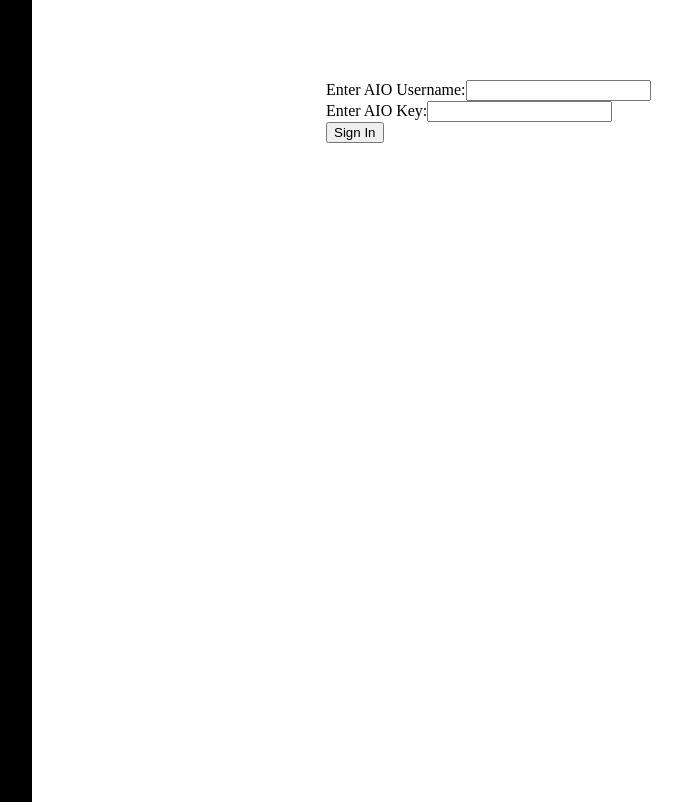
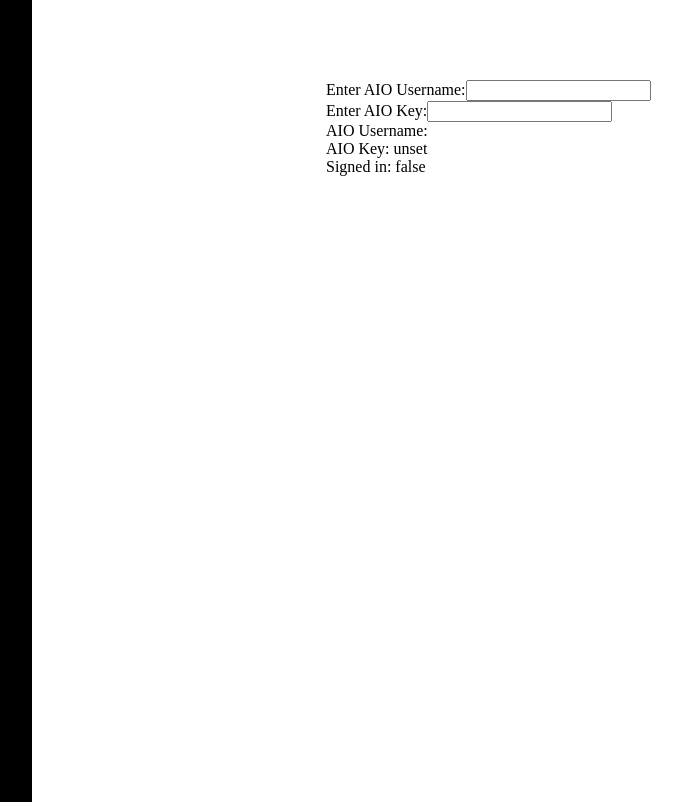
Before and after one commit to ActuallyHappening/IOT, a React (Vite) app in the folder react/: page / in a window 1280 px wide. Shown: the whole page, without its empty margins (570-1252 px from the left). Built offline with nearby package versions, Linux system fonts and the light colour scheme; no server answers.

Commit message:
OK why no work?

```diff
--- a/react/src/components/credentials/CredentialProvider.tsx
+++ b/react/src/components/credentials/CredentialProvider.tsx
@@ -19,13 +19,10 @@
   }
 
   return (
-    // <Credentials.Provider value={fake_AIO_gen("Provided context GOOD!")}>
     <aio.Provider value={newAIO(username, key)}>
-      {/* {require_form ? null : children} */}
       {children}
       <form
         style={{
-          // display: _show_dynamic_form ? "block" : "none",
           left: "70%",
           top: "10%",
           position: "absolute",
@@ -40,14 +37,14 @@
           Enter AIO Key:
           <input type="text" name="key" onChange={(e) => setKey(e.target.value)}/>
         </label>
-        {/* <br/>
-        <label>AIO Username: {username.current}</label>
         <br/>
-        <label>AIO Key: {key.current}</label>
+        <label>AIO Username: {username}</label>
         <br/>
-        <label>Signed in: {String(!_show_dynamic_form)}</label> */}
+        <label>AIO Key: {key}</label>
         <br/>
-        <input type="submit" value="Sign In" />
+        <label>Signed in: {String(!require_form)}</label>
+        <br/>
+        {/* <input type="submit" value="Sign In" /> */}
       </form>
     </aio.Provider>
   )
--- a/react/src/lib/AIO.tsx
+++ b/react/src/lib/AIO.tsx
@@ -1,5 +1,5 @@
 import { createContext } from "react"
-import { defaultFrame } from "../components/ThermalCam/ThermalCam"
+import { defaultFrame, defaultRawFrame } from "../components/ThermalCam/ThermalCam"
 
 export type T_Aio_definitiveConstructor = {
   username: string,
@@ -38,8 +38,8 @@
 export const newAIO = (username: string, key: string): T_aio => Aio({username, key})
 
 export const fake_AIO: T_aio = async (f: string, g: string) => {
-  console.log("fake_AIO", f, g)
-  return JSON.stringify({"stream": defaultFrame})
+  console.log("fake_AIO call", f, g)
+  return JSON.stringify({"stream": defaultRawFrame})
 }
 export const fake_AIO_gen = (message: string): T_aio => {
   return (g, f) => {
```
